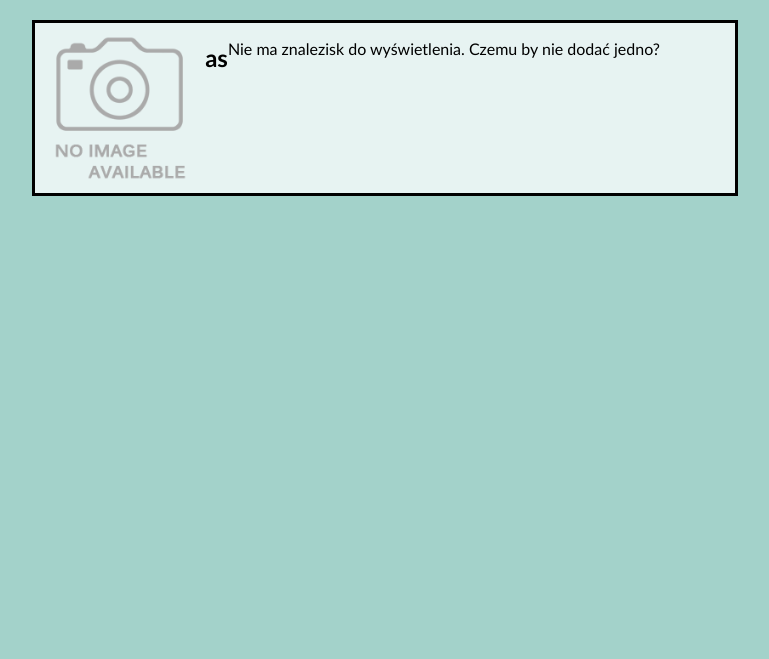
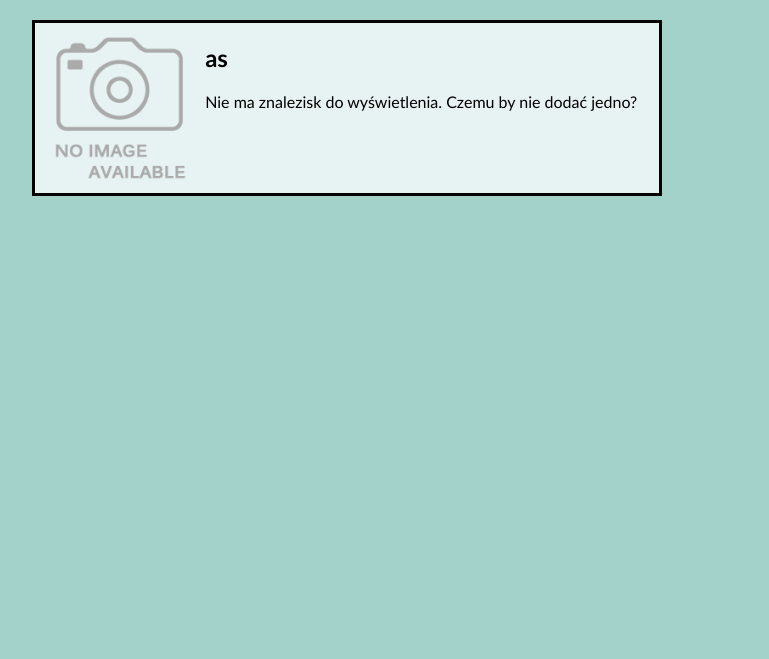
Before and after one commit to Deelite34/Zakop, a Django app: page / in a window 1280 px wide. Shown: the part 60-719 px from the top of the page, without its empty margins (255-1024 px from the left). Run offline with Django 3.2, Linux system fonts and the light colour scheme; data that the repository does not hold is empty.

Commit message:
Better sizing and styling for tags containing findings

```diff
--- a/zakop_app/static/zakop_app/style.css
+++ b/zakop_app/static/zakop_app/style.css
@@ -69,10 +69,10 @@ body{
 }
 
 .main-content-left{
-	display:flex;
+	display: inline-block;
 	align-content: center;
 	border:solid;
-	width:auto;
+	width:50%;
 	margin-top:10px;
 	max-width:140vh;
 	margin-left: 22%;
@@ -83,13 +83,21 @@ body{
 .main-content-finding-big{
 	font-size:130%;
 }
-
+.main-content-finding-title{
+	margin-bottom:0px;
+}
 .main-content-finding-text{
 	height:30%;
+	margin-top:0px;
+	overflow:visible;
+}
+.main-content-finding-text-header{
+	margin:4px;
 }
 
 .main-content-left img{
 	height:170px;
+	float:left;
 }
 
 .main-content-finding-big img{
```
